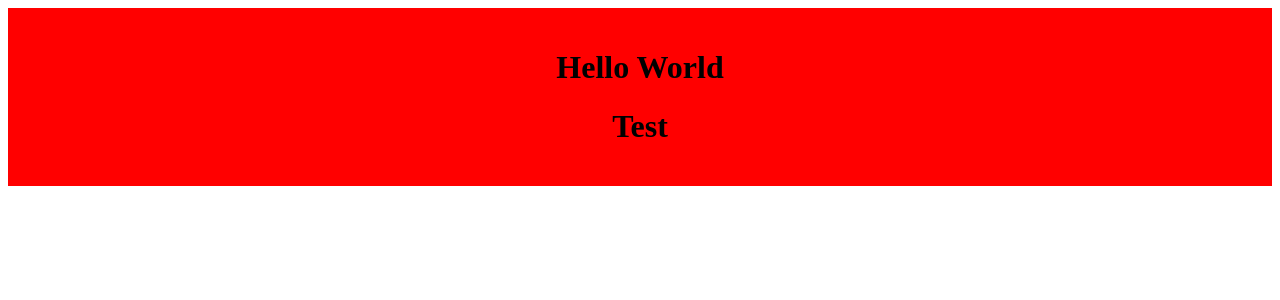
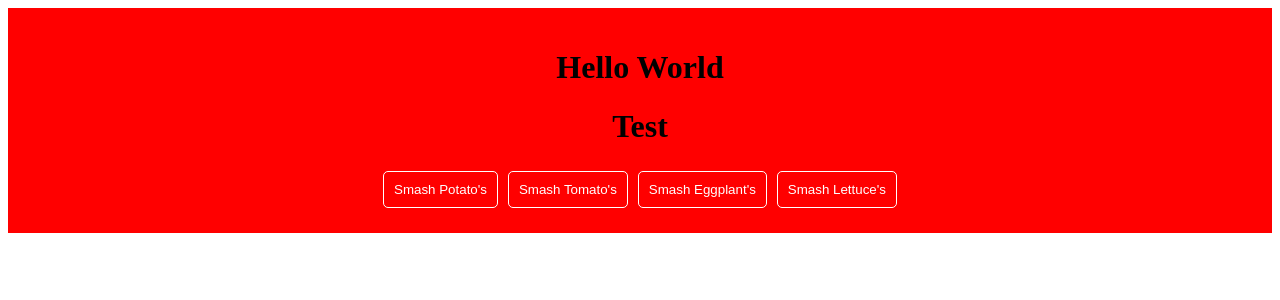
Before and after one commit to Shanto-prime/learn-js, a React (Vite) app: page / in a window 1280 px wide. Shown: the top 300 px of the page. Built offline with nearby package versions, Linux system fonts and the light colour scheme.

Commit message:
feat: add Vorta and Button components to handle vegetable blending actions

```diff
--- a/src/App.jsx
+++ b/src/App.jsx
@@ -1,14 +1,53 @@
 import Test from "./Components/Test";
 
 function App() {
+  function handleClick(name) {
+    console.log(`${name} banano hocche`);
+  }
+
   return (
     <>
       <div style={{ textAlign: "center", padding: "20px", background: "red" }}>
         <h1>Hello World</h1>
         <Test />
+        <Vorta
+          aluVorta={() => handleClick("Alu vorta")}
+          tometuVorta={() => handleClick("Tometu vorta")}
+          begunVorta={() => handleClick("Begun vorta")}
+          lettuceVorta={() => handleClick("Lettuce vorta")}
+        />
       </div>
     </>
   );
 }
 
+function Vorta({ aluVorta, tometuVorta, begunVorta, lettuceVorta }) {
+  return (
+    <div>
+      <Button onBlend={aluVorta}>Smash Potato's</Button>
+      <Button onBlend={tometuVorta}>Smash Tomato's</Button>
+      <Button onBlend={begunVorta}>Smash Eggplant's</Button>
+      <Button onBlend={lettuceVorta}>Smash Lettuce's</Button>
+    </div>
+  );
+}
+
+function Button({ onBlend, children }) {
+  return (
+    <button
+      onClick={onBlend}
+      style={{
+        padding: "10px",
+        borderRadius: "5px",
+        background: "transparent",
+        border: "1px solid white",
+        color: "white",
+        margin: "5px",
+      }}
+    >
+      {children}
+    </button>
+  );
+}
+
 export default App;
```
